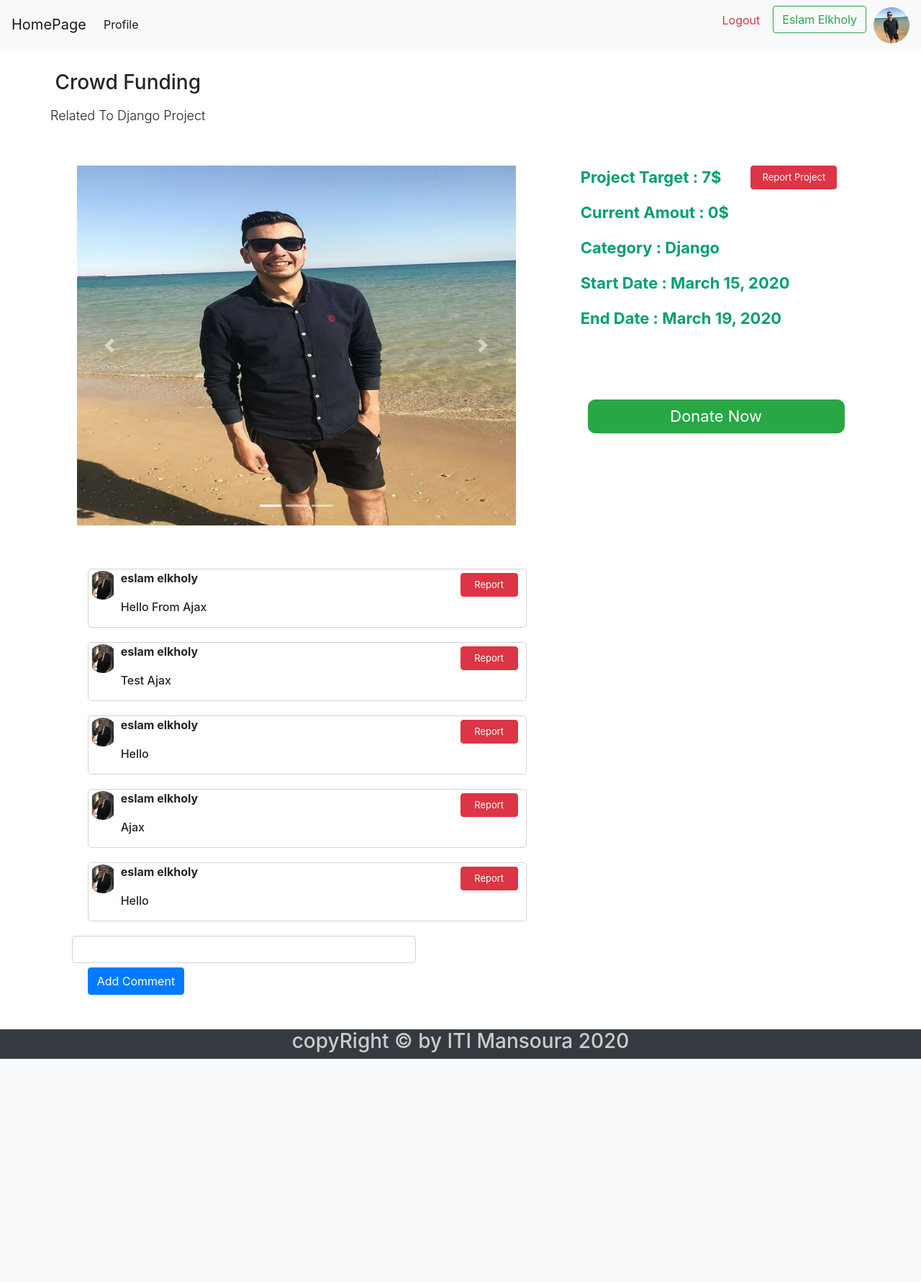
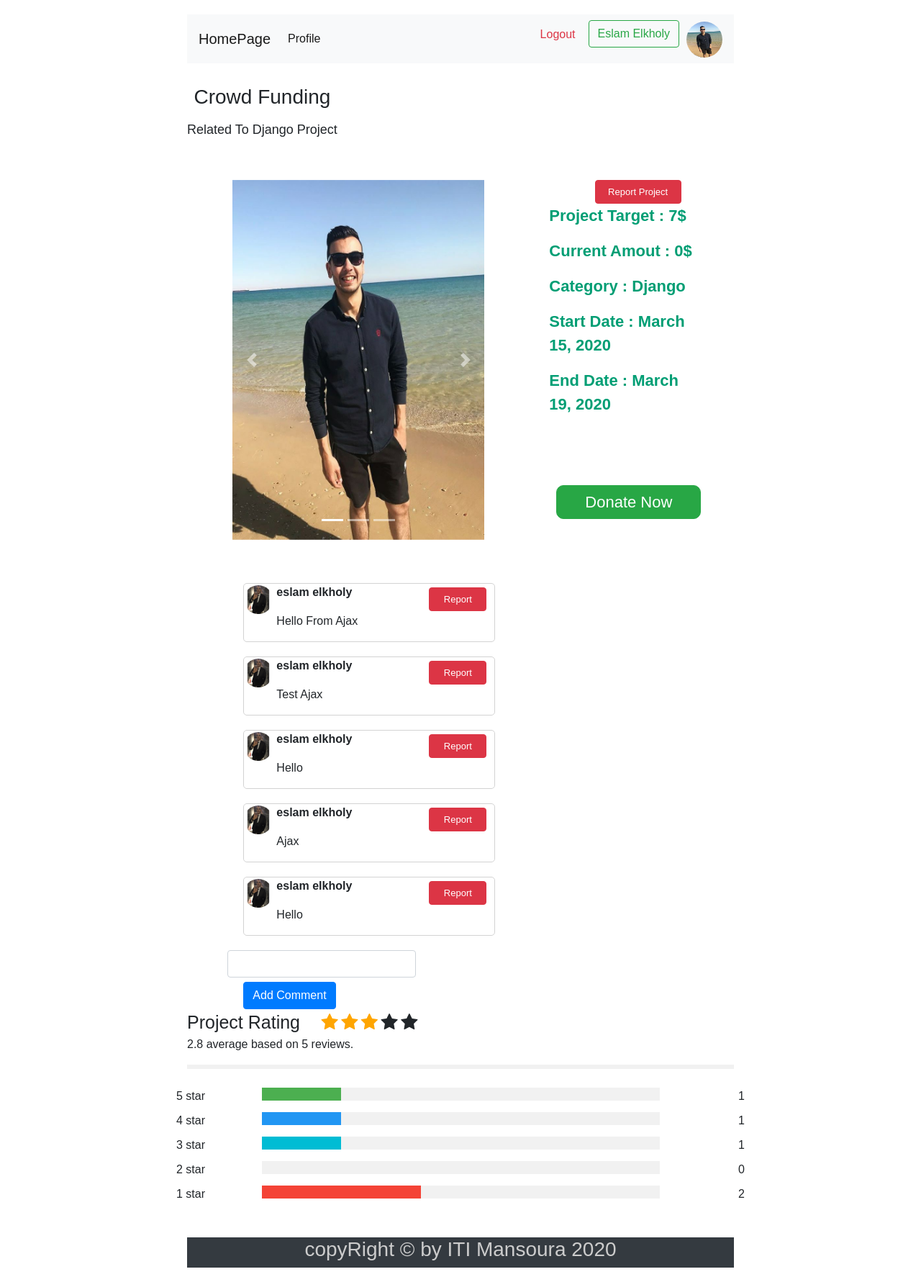
Before and after one commit to eslamelkholy/Django-Crowd-Funding-Project, a Django app: page /project/1 in a window 1280 px wide. Shown: the whole page at 72% size. Before the commit the page ends 1471 px from the top, so only its background shows below. Run offline with Django 3.2, Linux system fonts and the light colour scheme; data comes from the database, SQL or seed files in the repository; both versions use the stored data as it was after the commit; some libraries are stand-ins or nearby versions.

Commit message:
ratings of projects

```diff
--- a/project/models.py
+++ b/project/models.py
@@ -1,7 +1,8 @@
 from django.db import models
+
+
 # Create your models here.
 class Project(models.Model):
-
     p_id = models.AutoField(primary_key=True)
     title = models.CharField(max_length=40)
     details = models.CharField(max_length=200)
@@ -10,27 +11,37 @@ class Project(models.Model):
     start_date = models.DateField()
     end_date = models.DateField()
     tags = models.CharField(max_length=200)
-    category = models.ForeignKey("category.Category",on_delete=models.CASCADE,null=True)
-    user = models.ForeignKey("user.User",on_delete=models.CASCADE,null=True)
+    category = models.ForeignKey("category.Category", on_delete=models.CASCADE, null=True)
+    user = models.ForeignKey("user.User", on_delete=models.CASCADE, null=True)
 
 
 # Image Class
 class Images(models.Model):
     image_id = models.AutoField(primary_key=True)
     image_name = models.ImageField(upload_to='images/')
-    project = models.ForeignKey("Project",on_delete=models.CASCADE,null=True)
+    project = models.ForeignKey("Project", on_delete=models.CASCADE, null=True)
 
 
 # Donation Model
 class Donation(models.Model):
     donate_id = models.AutoField(primary_key=True)
     donate_amount = models.IntegerField()
-    proejct = models.ForeignKey("Project",on_delete=models.CASCADE,null=True)
+    proejct = models.ForeignKey("Project", on_delete=models.CASCADE, null=True)
 
 
 # Repor Project Model
 class Report(models.Model):
     report_id = models.AutoField(primary_key=True)
     report_content = models.CharField(max_length=255)
-    proejct = models.ForeignKey("Project",on_delete=models.CASCADE,null=True)
-    user = models.ForeignKey("user.User",on_delete=models.CASCADE,null=True)
+    proejct = models.ForeignKey("Project", on_delete=models.CASCADE, null=True)
+    user = models.ForeignKey("user.User", on_delete=models.CASCADE, null=True)
+
+
+# Rating Model
+class Rating(models.Model):
+    project_id = models.ForeignKey("Project", on_delete=models.CASCADE, null=False)
+    user_id = models.ForeignKey("user.User", on_delete=models.CASCADE, null=False)
+    rate = models.IntegerField(choices=[(1, 1), (2, 2), (3, 3), (4, 4), (5, 5)], null=False)
+
+    def __str__(self):
+        return f"{self.user_id.fname} rates {self.project_id.title} with: {str(self.rate)}"
--- /dev/null
+++ b/project/static/css/rates.css
@@ -0,0 +1,73 @@
+* {
+  box-sizing: border-box;
+}
+
+body {
+  font-family: Arial;
+  margin: 0 auto; /* Center website */
+  max-width: 800px; /* Max width */
+  padding: 20px;
+}
+
+.heading {
+  font-size: 25px;
+  margin-right: 25px;
+}
+
+.fa {
+  font-size: 25px;
+}
+
+.checked {
+  color: orange;
+}
+
+/* Three column layout */
+.side {
+  float: left;
+  width: 15%;
+  margin-top:10px;
+}
+
+.middle {
+  margin-top:10px;
+  float: left;
+  width: 70%;
+}
+
+/* Place text to the right */
+.right {
+  text-align: right;
+}
+
+/* Clear floats after the columns */
+.row:after {
+  content: "";
+  display: table;
+  clear: both;
+}
+
+/* The bar container */
+.bar-container {
+  width: 100%;
+  background-color: #f1f1f1;
+  text-align: center;
+  color: white;
+}
+
+/* Individual bars */
+.bar-5 { height: 18px; background-color: #4CAF50;}
+.bar-4 { height: 18px; background-color: #2196F3;}
+.bar-3 { height: 18px; background-color: #00bcd4;}
+.bar-2 { height: 18px; background-color: #ff9800;}
+.bar-1 { height: 18px; background-color: #f44336;}
+
+/* Responsive layout - make the columns stack on top of each other instead of next to each other */
+@media (max-width: 400px) {
+  .side, .middle {
+    width: 100%;
+  }
+  .right {
+    display: none;
+  }
+}
--- a/project/templates/projects/projectPage.htm
+++ b/project/templates/projects/projectPage.htm
@@ -59,6 +59,8 @@
             <p class="projectInfo">Start Date : {{project.start_date}}</p>
             <p class="projectInfo">End Date : {{project.end_date}}</p>
                 <a class="btn btn-success donate" href="/project/{{ project.title.split|join:'-' }}">Donate Now</a>
+
+<!--            {%include "projects/rating.html"%}-->
             <!-- Report Project Modal -->
             <div class="modal fade" id="exampleModal" tabindex="-1" role="dialog" aria-labelledby="exampleModalLabel" aria-hidden="true">
                 <div class="modal-dialog" role="document">
@@ -153,6 +155,11 @@
     </form>
     </div>
 </div>
+
+<!--project rating html-->
+{% include "projects/rates.html" %}
+<!---->
+
 {% endblock %}
 {% block js %}
     <script type="text/javascript">
--- /dev/null
+++ b/project/templates/projects/rates.html
@@ -0,0 +1,98 @@
+{%load static%}
+<meta name="viewport" content="width=device-width, initial-scale=1">
+<!-- Font Awesome Icon Library -->
+<link rel="stylesheet" href="https://cdnjs.cloudflare.com/ajax/libs/font-awesome/4.7.0/css/font-awesome.min.css">
+<link rel="stylesheet" href="{%static 'css/rates.css'%}"/>
+
+
+<span class="heading">Project Rating</span>
+<span class="fa fa-star "></span>
+<span class="fa fa-star "></span>
+<span class="fa fa-star "></span>
+<span class="fa fa-star"></span>
+<span class="fa fa-star"></span>
+
+
+<p>{{ratings.avg}} average based on {{ratings.count}} reviews.</p>
+<hr style="border:3px solid #f1f1f1">
+
+
+
+<div class="row">
+  <div class="side">
+    <div>5 star</div>
+  </div>
+  <div class="middle">
+    <div class="bar-container">
+      <div class="bar-5" ></div>
+    </div>
+  </div>
+  <div class="side right">
+    <div>{{ratings.5|default:0}}</div>
+  </div>
+  <div class="side">
+    <div>4 star</div>
+  </div>
+  <div class="middle">
+    <div class="bar-container">
+      <div class="bar-4"></div>
+    </div>
+  </div>
+  <div class="side right">
+    <div>{{ratings.4|default:0}}</div>
+  </div>
+  <div class="side">
+    <div>3 star</div>
+  </div>
+  <div class="middle">
+    <div class="bar-container">
+      <div class="bar-3"></div>
+    </div>
+  </div>
+  <div class="side right">
+    <div>{{ratings.3|default:0}}</div>
+  </div>
+  <div class="side">
+    <div>2 star</div>
+  </div>
+  <div class="middle">
+    <div class="bar-container">
+      <div class="bar-2"></div>
+    </div>
+  </div>
+  <div class="side right">
+    <div>{{ratings.2|default:0}}</div>
+  </div>
+  <div class="side">
+    <div>1 star</div>
+  </div>
+  <div class="middle">
+    <div class="bar-container">
+      <div class="bar-1"></div>
+    </div>
+  </div>
+  <div class="side right">
+    <div>{{ratings.1|default:0}}</div>
+  </div>
+</div>
+
+<script>
+    let [c1,c2,c3,c4,c5]=[{{ratings.1|default:0}},{{ratings.2|default:0}},{{ratings.3|default:0}},
+    {{ratings.4|default:0}},{{ratings.5|default:0}}]
+    let count={{ratings.count}}
+    let avg={{ratings.avg}}
+    document.querySelector(".bar-5").setAttribute("style", `width:${c5*100/count}%`);
+    document.querySelector(".bar-4").setAttribute("style", `width:${c4*100/count}%`);
+    document.querySelector(".bar-3").setAttribute("style", `width:${c3*100/count}%`);
+    document.querySelector(".bar-2").setAttribute("style", `width:${c2*100/count}%`);
+    document.querySelector(".bar-1").setAttribute("style", `width:${c1*100/count}%`);
+
+    let stars=document.querySelectorAll(".fa-star")
+        stars.forEach((item,index)=>{
+        if(index<(avg-0.49)){
+          item.classList.add("checked");
+        }
+    })
+
+
+</script>
--- /dev/null
+++ b/project/templates/projects/rating.html
@@ -0,0 +1,15 @@
+{% load static %}
+<link rel="stylesheet" href="{%static 'css/rating.css' %}"/>
+
+<fieldset class="rating">
+    <input type="radio" id="star5" name="rating" value="5" /><label class = "full" for="star5" title="Awesome - 5 stars"></label>
+
+    <input type="radio" id="star4" name="rating" value="4" /><label class = "full" for="star4" title="Pretty good - 4 stars"></label>
+
+    <input type="radio" id="star3" name="rating" value="3" /><label class = "full" for="star3" title="Meh - 3 stars"></label>
+
+    <input type="radio" id="star2" name="rating" value="2" /><label class = "full" for="star2" title="Kinda bad - 2 stars"></label>
+
+    <input type="radio" id="star1" name="rating" value="1" /><label class = "full" for="star1" title="Sucks big time - 1 star"></label>
+
+</fieldset>
--- a/project/views.py
+++ b/project/views.py
@@ -1,3 +1,4 @@
+from django.db.models import Avg
 from django.shortcuts import render,redirect
 from django.http import HttpResponseRedirect,HttpResponse,JsonResponse
 from django.conf import settings
@@ -5,7 +6,7 @@ from django.core.files.storage import FileSystemStorage
 from django.contrib import messages
 # Add Project Form Validation
 from .forms import ProjectForm
-from .models import Project,Images,Report
+from .models import Project,Images,Report,Rating
 from category.models import Category
 from comments.models import Comments
 from user.models import User
@@ -13,8 +14,13 @@ from user.models import User
 def listProject(request,id):
     user_project = Project.objects.filter(p_id = int(id)).first()
     comments = Comments.objects.filter(project_id = int(id))
+    ratings= Rating.objects.filter(project_id=int(id))
+    ratings_counter={rate.rate: len(ratings.filter(rate=rate.rate)) for rate in ratings}
+    ratings_counter['count']=len(ratings)
+    ratings_counter['avg']=ratings.aggregate(Avg('rate'))['rate__avg']
     if user_project:
-        return render(request,"projects/projectPage.htm",{"project" : user_project,"comments" : comments})
+        return render(request,"projects/projectPage.htm",
+                {"project" : user_project,"comments" : comments, "ratings": ratings_counter})
     else:
         return HttpResponse("404 Not Found")
 
```
Also changed, not shown: project/static/css/rating.css (added, +42 -0 lines), db.sqlite3, project/migrations/0008_rating.py (added).
